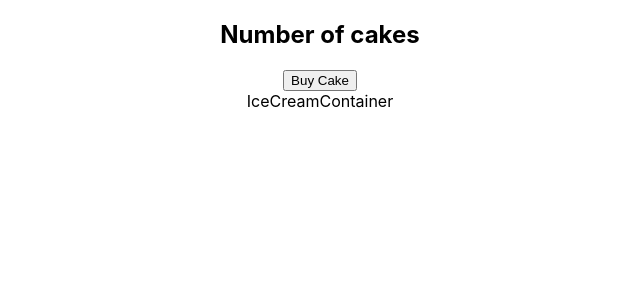
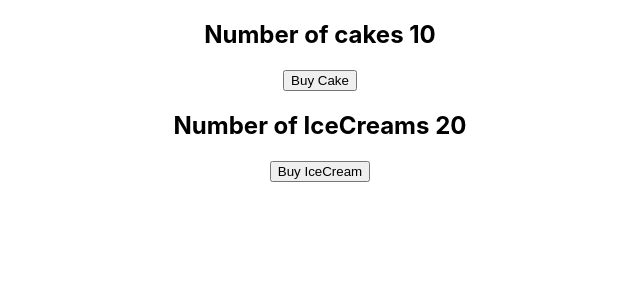
Before and after one commit to ylmgrbzz/React-Redux-Tutorial, a React (Create React App) app in the folder reactredux/: page / in a window 1280 px wide. Shown: the top 300 px of the page, without its empty margins (320-960 px from the left). Built offline with nearby package versions, Linux system fonts and the light colour scheme.

Commit message:
Refactor Redux selectors in CakeContainer and HooksCakeContainer components

```diff
--- a/reactredux/src/components/CakeContaier.js
+++ b/reactredux/src/components/CakeContaier.js
@@ -13,7 +13,7 @@ const CakeContaier = (props) => {
 
 const mapStateToProps = (state) => {
   return {
-    numOfCakes: state.numOfCakes,
+    numOfCakes: state.cake.numOfCakes,
   };
 };
 
--- a/reactredux/src/components/HooksCakeContainer.js
+++ b/reactredux/src/components/HooksCakeContainer.js
@@ -4,7 +4,7 @@ import { useDispatch } from "react-redux";
 import { buyCake } from "../redux";
 
 const HooksCakeContainer = () => {
-  const numOfCakes = useSelector((state) => state.numOfCakes);
+  const numOfCakes = useSelector((state) => state?.cake?.numOfCakes);
   const dispatch = useDispatch();
   return (
     <div>
--- a/reactredux/src/components/IceCreamContainer.js
+++ b/reactredux/src/components/IceCreamContainer.js
@@ -1,7 +1,23 @@
 import React from "react";
+import { buyIceCream } from "../redux";
+import { useSelector, useDispatch } from "react-redux";
 
 const IceCreamContainer = () => {
-  return <div>IceCreamContainer</div>;
+  const numOfIceCreams = useSelector((state) => state.iceCream.numOfIceCreams);
+  const dispatch = useDispatch();
+
+  return (
+    <div>
+      <h2>Number of IceCreams {numOfIceCreams} </h2>
+      <button
+        onClick={() => {
+          dispatch(buyIceCream());
+        }}
+      >
+        Buy IceCream
+      </button>
+    </div>
+  );
 };
 
 export default IceCreamContainer;
```
